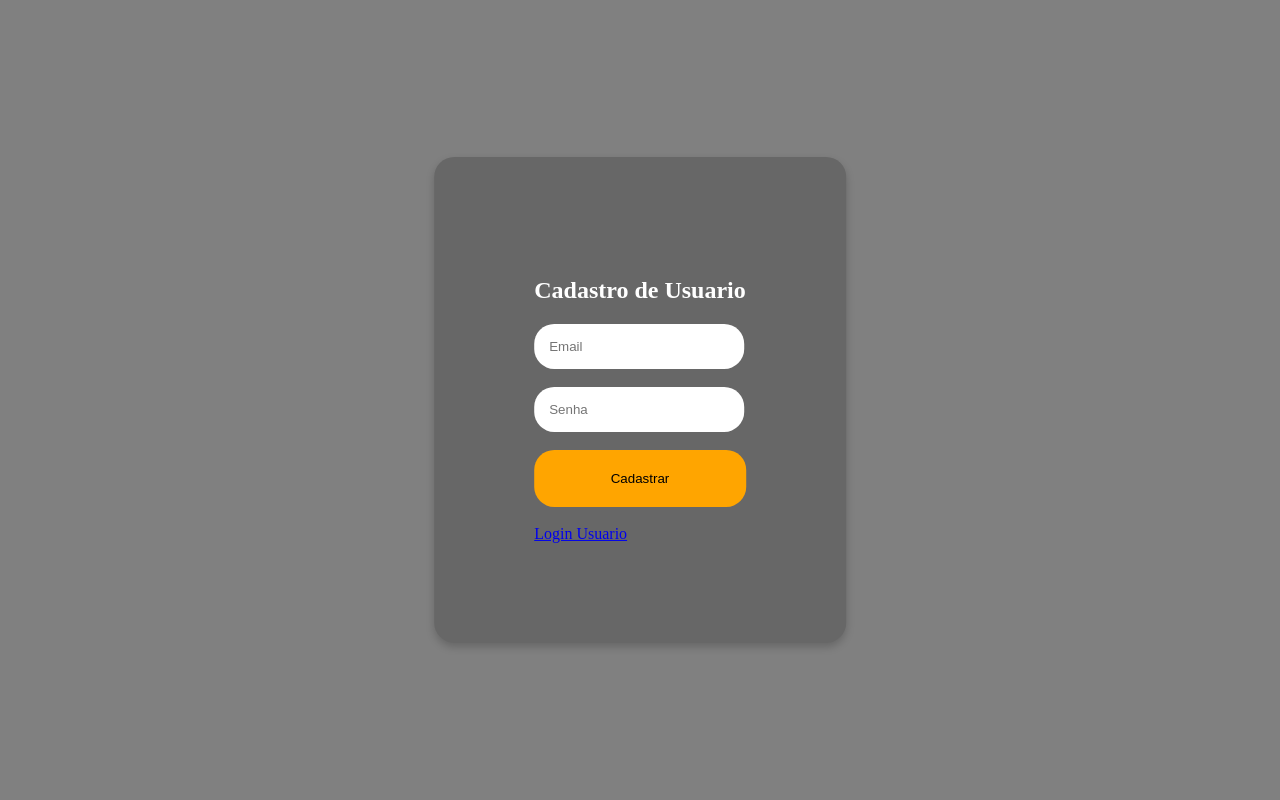
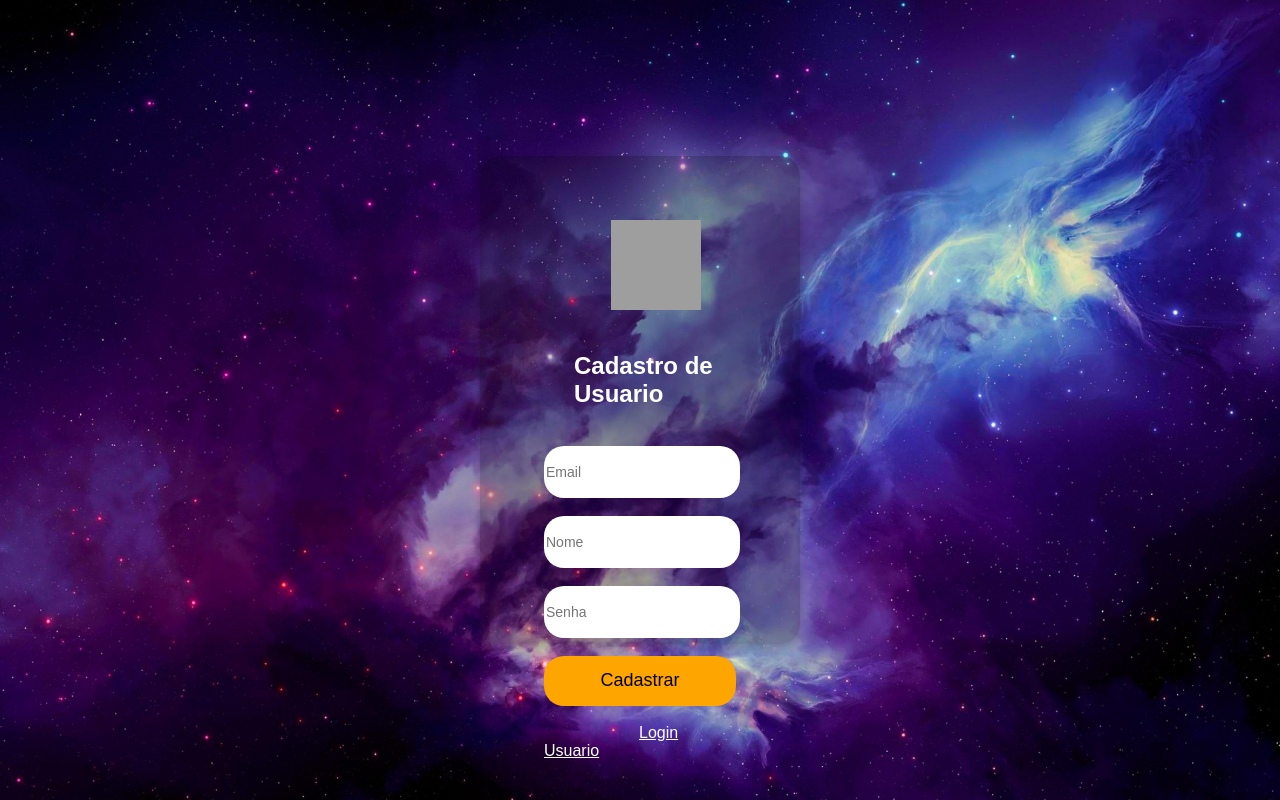
Before and after one commit to GabrielIndalecio/sistema_login, a PHP site: page /cadastro.php in a window 1280 px wide. Run offline with PHP 8.4, Linux system fonts and the light colour scheme; grey boxes are pictures that could not be loaded.

```diff
--- a/cad.php
+++ b/cad.php
@@ -12,6 +12,8 @@ include 'conexao.php';
 if($_SERVER["REQUEST_METHOD"] == "POST"){
     $email = htmlspecialchars($_POST['email']); // Ele limpa os caracteres
 
+    $nome = htmlspecialchars($_POST['nome']);
+
     $senha = password_hash($_POST['senha'], PASSWORD_DEFAULT); // Criptografa com o melhor jeito.
 
     //var_dump($email);
@@ -20,9 +22,10 @@ if($_SERVER["REQUEST_METHOD"] == "POST"){
         // Prepara o comando SQL para inserir no banco de dados
         // Utilizar o Prepared para preverir injetar SQL
 
-        $smt = $conexao->prepare("INSERT INTO usuarios (email,senha) VALUES (:email, :senha)");
+        $smt = $conexao->prepare("INSERT INTO usuarios (email,nome,senha) VALUES (:email, :nome, :senha)");
 
         $smt->bindParam(":email",$email); //Vincula e limpa o EMAIL
+        $smt->bindParam(":nome",$nome);
         $smt->bindParam(":senha",$senha);
 
         $smt->execute();
--- /dev/null
+++ b/cadastro.css
@@ -0,0 +1,55 @@
+body{
+    font-family: Arial, Helvetica, sans-serif;
+    background-image: url(image/nebula.jpg);
+    background-repeat: no-repeat;
+    background-size: cover;
+    background-attachment: fixed;
+
+}
+.Cadastro h2{
+    color: white;
+    margin-left: 30px;
+
+}
+.Cadastro{
+    position: absolute;
+    top: 50%;
+    left: 50%;
+    transform: translate(-50%, -50%);
+    background-color: rgba(0, 0, 0, 0.2);
+    padding: 5%;
+    border-radius: 20px;
+    width: 15%;
+    height: 45%;
+    box-shadow: 0 4px 8px rgba(0, 0, 0, 0.2);
+}
+.Cadastro input{
+    height: 50px;
+    width: 100%;
+    border-radius: 20px;
+    border: none;
+    outline: none;
+    margin-right: 70%;
+    font-size: 14px;
+}
+.botaoenviar{
+    border-radius: 20px;
+    font-size: 18px;
+    width: 100%;
+    height: 50px;
+    background-color: orange;
+    border: none;
+}
+.botaoenviar:hover{
+    background-color: darkorange;
+}
+
+.Cadastro img{
+    width: 90px;
+    height: 90px;
+    margin-left: 35%;
+}
+.Cadastro a{
+    color: white;
+    margin-left: 95px;
+}
--- a/cadastro.php
+++ b/cadastro.php
@@ -3,51 +3,19 @@
 <head>
     <meta charset="UTF-8">
     <meta name="viewport" content="width=device-width, initial-scale=1.0">
-    <style>
-        body{
-            background-color: gray;
-
-        }
-        .Login h2{
-            color: white;
-
-        }
-        .Login{
-            position: absolute;
-            top: 50%;
-            left: 50%;
-            transform: translate(-50%, -50%);
-            background-color: rgba(0, 0, 0, 0.2);
-            padding: 100px;
-            border-radius: 20px;
-            box-shadow: 0 4px 8px rgba(0, 0, 0, 0.2);
-        }
-        .Login input{
-            padding: 15px;
-            width: 85%;
-            border-radius: 20px;
-            border: none;
-        }
-        .botaoenviar{
-            border-radius: 20px;
-            padding: 10%;
-            width: 100%;
-            background-color: orange;
-            border: none;
-        }
-        .botaoenviar:hover{
-            background-color: darkorange;
-        }
-
-    </style>
+    <link rel="icon" type="image/png" href="../image/favicon.png">
+    <link rel="stylesheet" href="cadastro.css">
     <title>Cadastro</title>
 </head>
 <body>
-    <div class="Login">
-        <h2>Cadastro de Usuario</h2>
+    <div class="Cadastro">
+        <img src="https://icons.iconarchive.com/icons/iconarchive/dogecoin-to-the-moon/128/Dogecoin-on-Moon-icon.png"><br><br>
+        <h2>Cadastro de Usuario</h2><br>
         <form action="cad.php" method="POST">
 
             <input type="email" placeholder="Email" name="email"><br><br>
+
+            <input type="text" placeholder="Nome" name="nome"><br><br>
 
             <input type="password" placeholder="Senha" name="senha"><br><br>
             <button type="submit" class="botaoenviar">Cadastrar</button><br><br>
```
Also changed, not shown: index.php (+4 -43 lines), login.php (added, +49 -0 lines), painel/painel.css (added, +13 -0 lines), painel/painel.php (added, +14 -0 lines), style.css (added, +64 -0 lines), image/dog.png (added), image/favicon.png (added), image/nebula.jpg (added).
